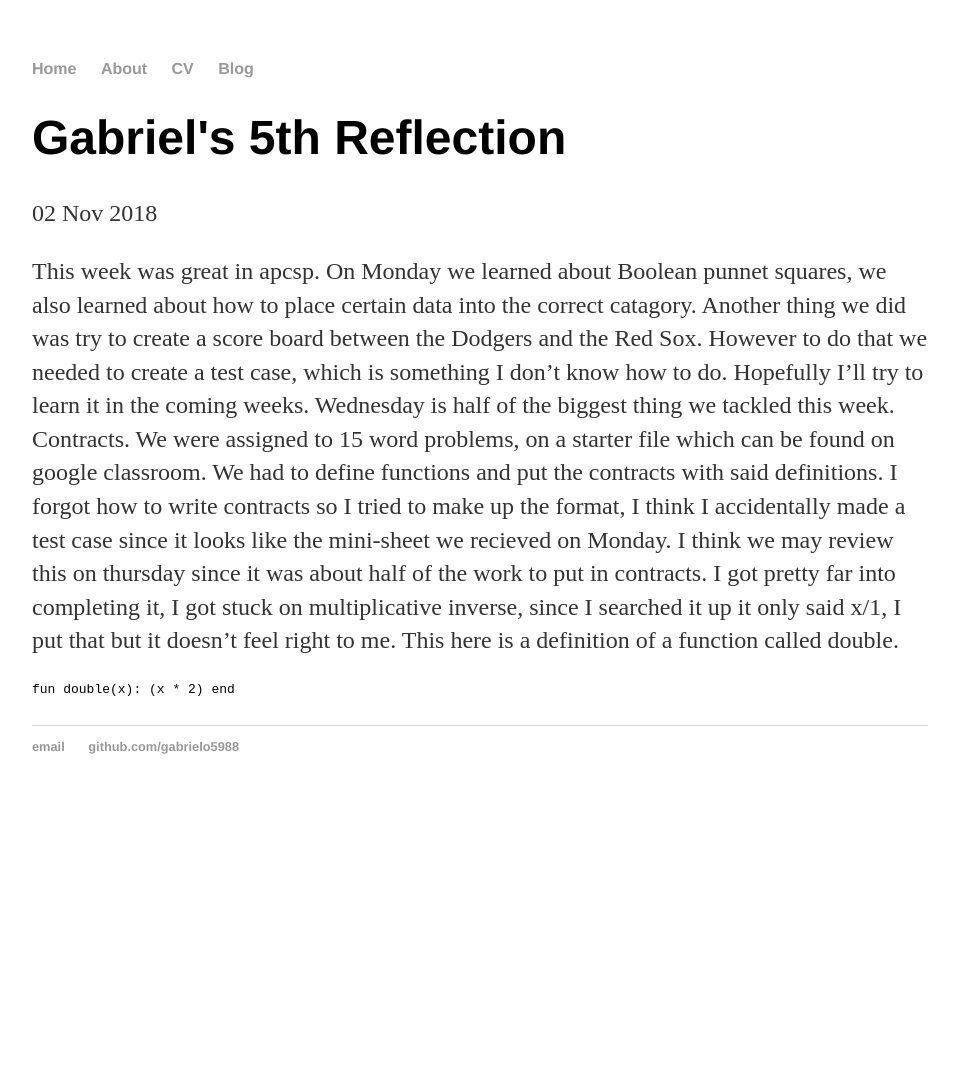
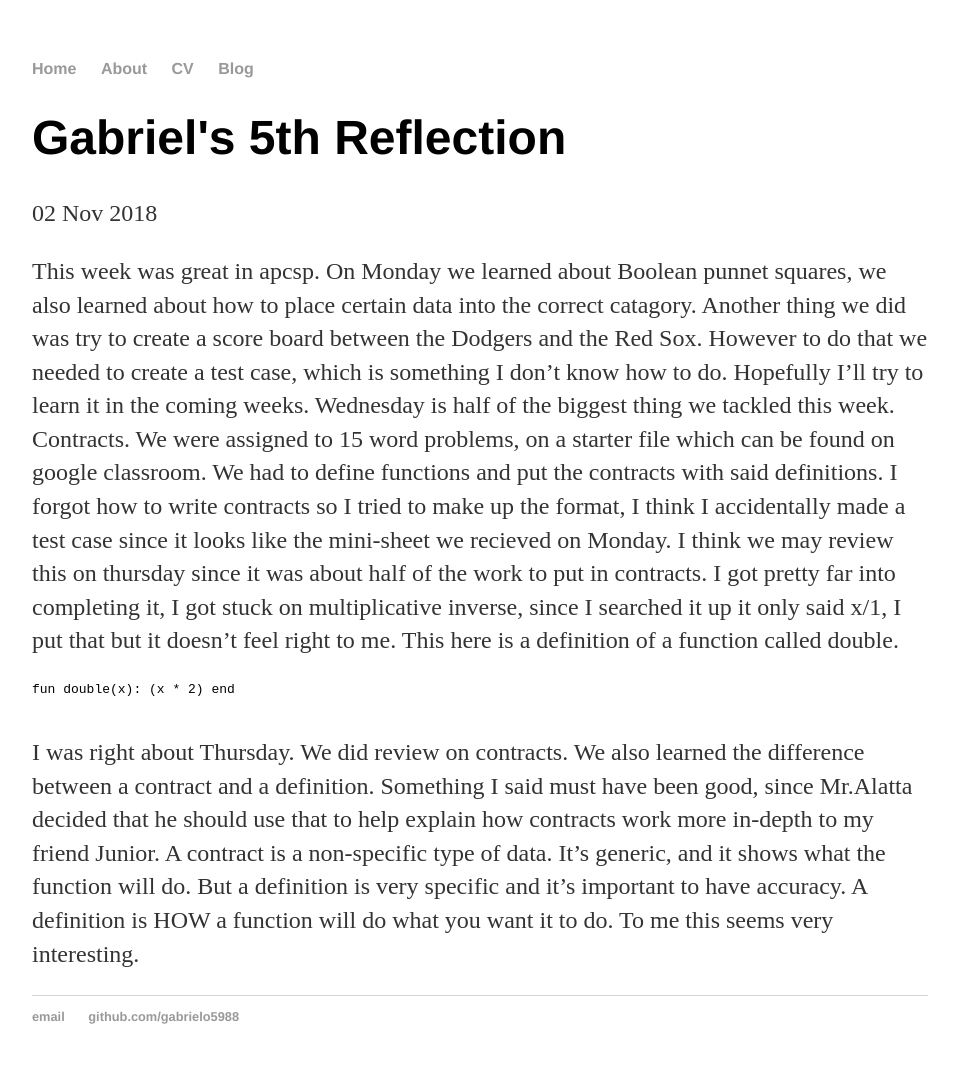
Before and after one commit to gabrielo5988/gabrielo5988.github.io, a Jekyll site: the page built from _posts/2018-11-02-Gabriel's-5th-Reflection.md, in a window 1280 px wide. Shown: the whole page, without its empty margins (160-1118 px from the left). Built offline with Jekyll 4.4.1, drawn with Linux system fonts in a browser that asks for light colours; before the commit the page ends 900 px from its top, so only the background shows below that.

Commit message:
Update 2018-11-02-Gabriel's-5th-Reflection.md

````diff
--- a/_posts/2018-11-02-Gabriel's-5th-Reflection.md
+++ b/_posts/2018-11-02-Gabriel's-5th-Reflection.md
@@ -10,3 +10,4 @@ Wednesday is half of the biggest thing we tackled this week. Contracts. We were
 fun double(x): (x * 2) end
 
 ```
+I was right about Thursday. We did review on contracts. We also learned the difference between a contract and a definition. Something I said must have been good, since Mr.Alatta decided that he should use that to help explain how contracts work more in-depth to my friend Junior. A contract is a non-specific type of data. It's generic, and it shows what the function will do. But a definition is very specific and it's important to have accuracy. A definition is HOW a function will do what you want it to do. To me this seems very interesting.
````
